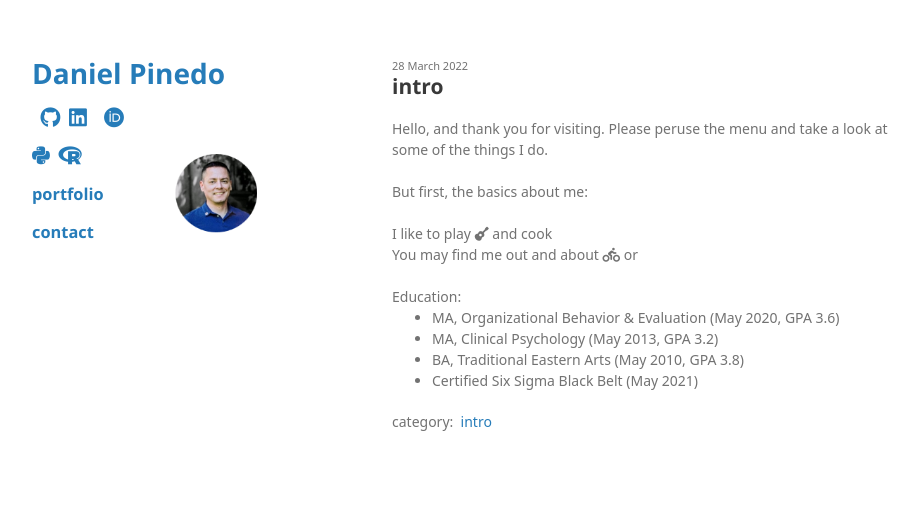
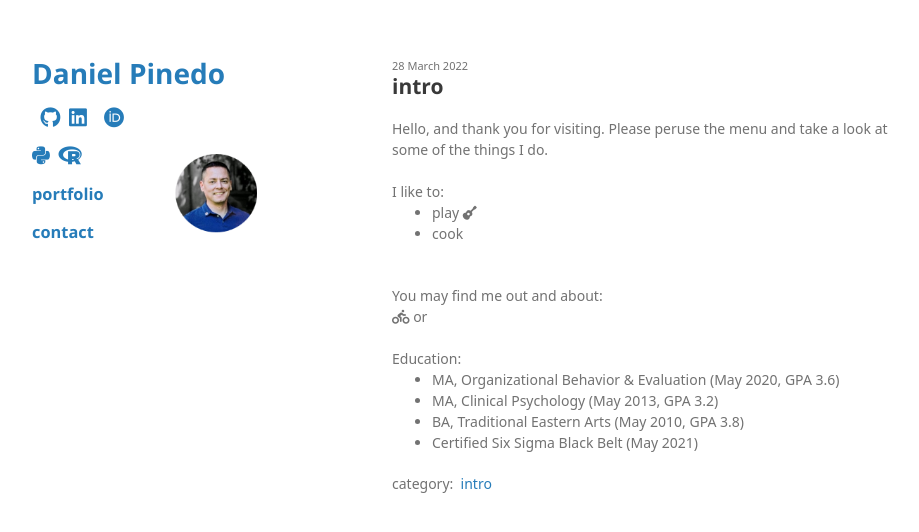
Before and after one commit to odenipinedo/odenipinedo.github.io, a Jekyll site: the page built from _posts/2022-03-28-intro.html, in a window 1280 px wide. Shown: the top 532 px of the page, without its empty margins (178-1097 px from the left). Built offline with Jekyll 4.4.1, drawn with Linux system fonts in a browser that asks for light colours; nearby versions of some CDN libraries; some web fonts are replaced; a style sheet for code colours, icons or effects is not loaded; the repository's description, which GitHub fills in, is left out.

Commit message:
Update 2022-03-28-intro.html

```diff
--- a/_posts/2022-03-28-intro.html
+++ b/_posts/2022-03-28-intro.html
@@ -13,10 +13,14 @@
 ---
 Hello, and thank you for visiting. Please peruse the menu and take a look at some of the things I do.<br>
 <br>
-But first, the basics about me:<br>
+I like to:<br>
+<ul>
+  <li>play <i class="fa-solid fa-guitar"></i></li>
+  <li>cook <i class="fa-solid fa-taco"></i></li>
+</ul>
 <br>
-I like to play <i class="fa-solid fa-guitar"></i> and cook <i class="fa-solid fa-taco"></i><br>
-You may find me out and about <i class="fa-solid fa-person-biking"></i> or <i class="fa-solid fa-person-from-portal"></i><br>
+You may find me out and about:<br>
+<i class="fa-solid fa-person-biking"></i> or <i class="fa-solid fa-person-from-portal"></i><br>
 <br>
 Education:<br>
 <ul>
```
